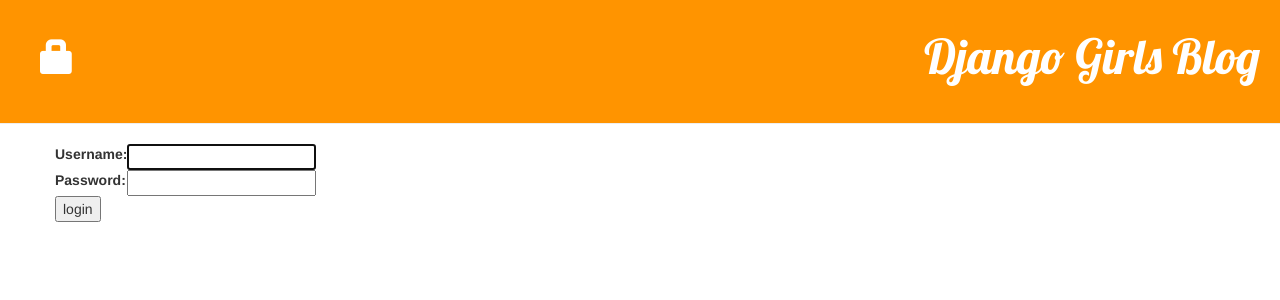
After one commit to cho-hadam/djangogirls, a Django app: page /accounts/login/ in a window 1280 px wide. The commit adds this page. Shown: the top 300 px of the page. Run offline with Django 3.2, Linux system fonts and the light colour scheme; some libraries are stand-ins or nearby versions.

Commit message:
login, logout

```diff
--- a/blog/templates/blog/base.html
+++ b/blog/templates/blog/base.html
@@ -11,13 +11,14 @@
     </head>
     <body>
         <div class="page-header">
+            {% if user.is_authenticated %}
+                <a href="{% url 'post_new' %}" class="top-menu"><span class="glyphicon glyphicon-plus"></span></a>
+                <a href="{% url 'post_draft_list' %}" class="top-menu"><span class="glyphicon glyphicon-edit"></span></a>
+                <p class="top-menu">Hello {{ user.username }} <small>(<a href="{% url 'logout' %}">Log out</a>)</small></p>
+            {% else %}
+                <a href="{% url 'login' %}" class="top-menu"><span class="glyphicon glyphicon-lock"></span></a>
+            {% endif %}
             <h1><a href="/">Django Girls Blog</a></h1>
-            {% if user.is_authenticated %}
-            <div>
-                <a href="{% url 'post_new' %}" class="top-menu"><span class="glyphicon glyphicon-plus"></span></a>
-                <a href="{% url 'post_draft_list' %}" class="top-menu"><span class="glyphicon glyphicon-edit" /></a>
-            </div>
-            {% endif %}
         </div>
         <div class="content container">
             <div class="row">
--- /dev/null
+++ b/blog/templates/registration/login.html
@@ -0,0 +1,24 @@
+{% extends "blog/base.html" %}
+
+{% block content %}
+    {% if form.errors %}
+        <p>Your username and password didn't match. Please try again.</p>
+    {% endif %}
+
+    <form method="post" action="{% url 'login' %}">
+    {% csrf_token %}
+        <table>
+        <tr>
+            <td>{{ form.username.label_tag }}</td>
+            <td>{{ form.username }}</td>
+        </tr>
+        <tr>
+            <td>{{ form.password.label_tag }}</td>
+            <td>{{ form.password }}</td>
+        </tr>
+        </table>
+
+        <input type="submit" value="login" />
+        <input type="hidden" name="next" value="{{ next }}" />
+    </form>
+{% endblock %}
--- a/mysite/settings.py
+++ b/mysite/settings.py
@@ -114,6 +114,8 @@
 
 USE_TZ = True
 
+LOGIN_REDIRECT_URL = '/'
+
 
 # Static files (CSS, JavaScript, Images)
 # https://docs.djangoproject.com/en/2.0/howto/static-files/
--- a/mysite/urls.py
+++ b/mysite/urls.py
@@ -16,7 +16,11 @@
 from django.contrib import admin
 from django.urls import path, include
 
+from django.contrib.auth import views
+
 urlpatterns = [
     path('admin/', admin.site.urls),
+    path('accounts/login/', views.LoginView.as_view(), name='login'),
+    path('accounts/logout/', views.LogoutView.as_view(next_page='/'), name='logout'),
     path('', include('blog.urls')),
 ]
```
